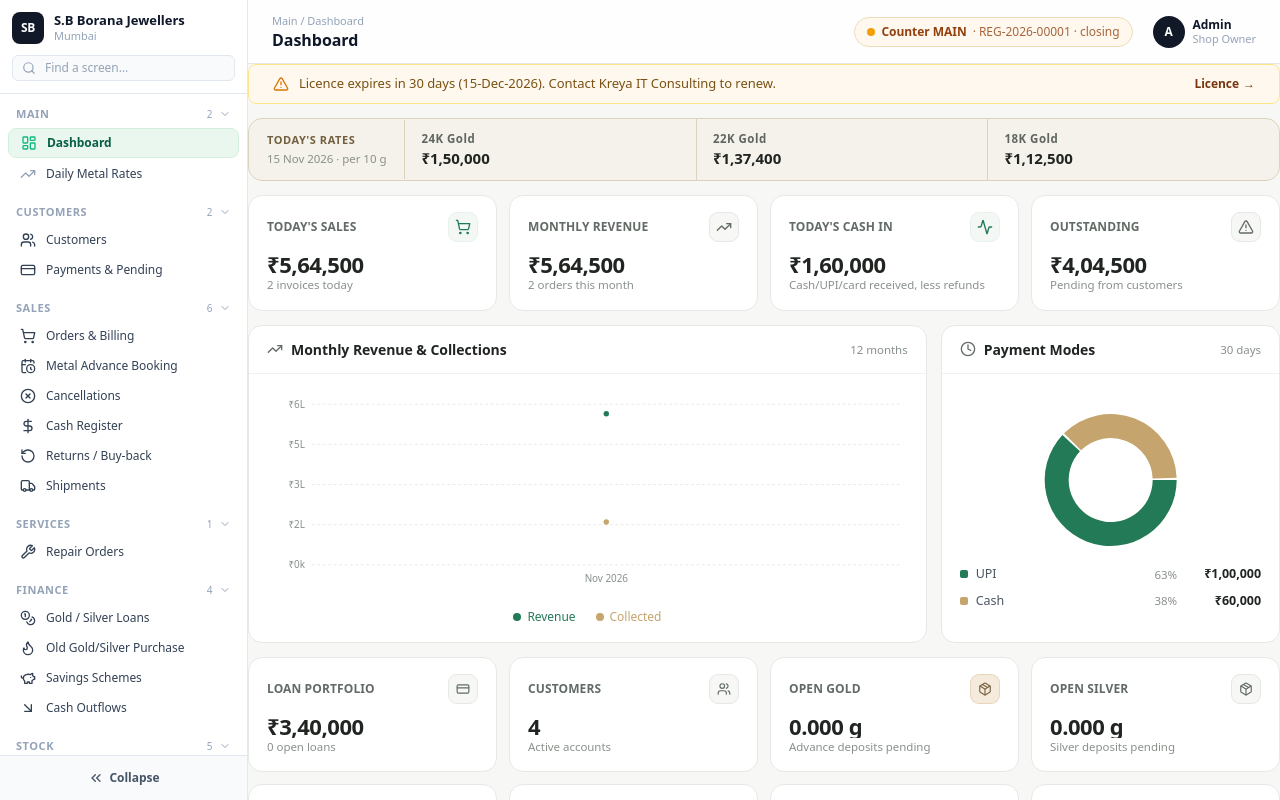
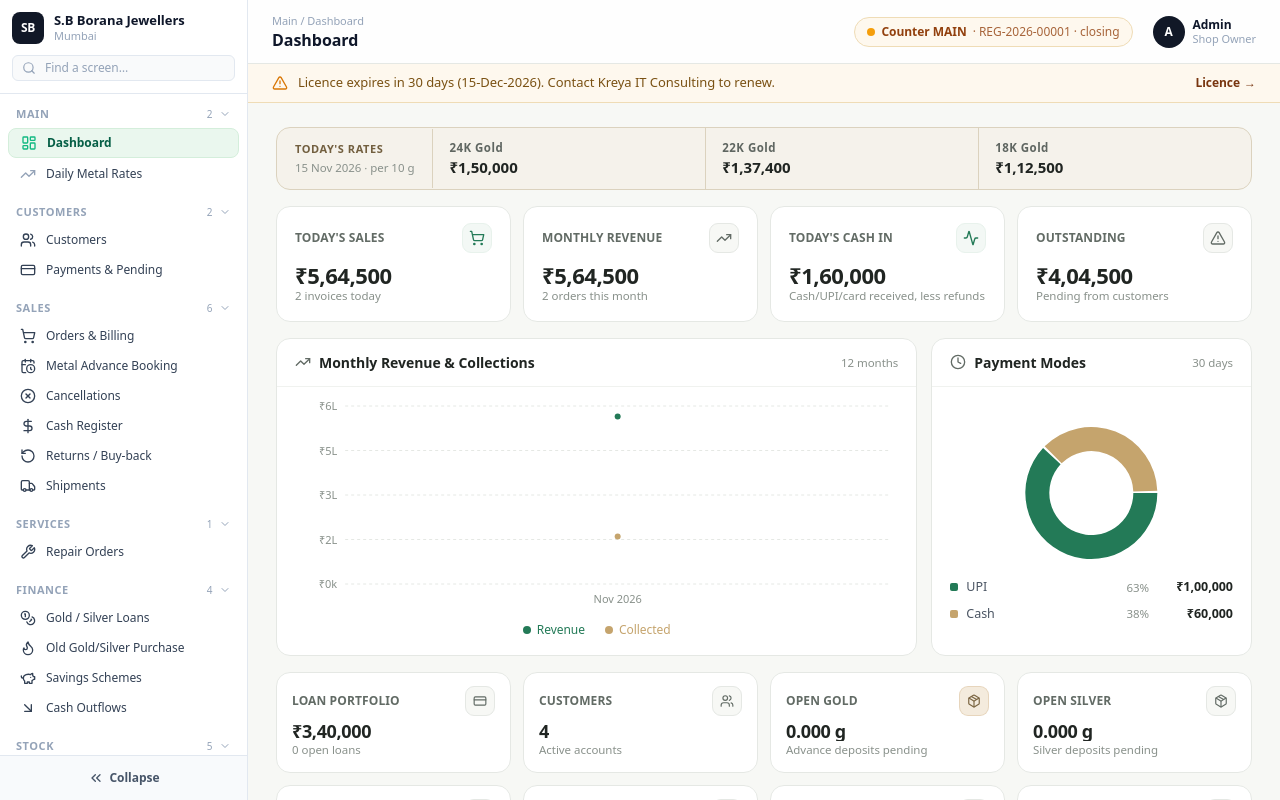
Before and after one commit to Sujalshah46/Kreya-Ai-studio, a React (Vite) app: page / in a window 1280 px wide. Built offline with nearby package versions, Linux system fonts and the light colour scheme.

Commit message:
Apply responsive dashboard spacing and chart dimensions

```diff
--- a/src/components/modules/DashboardView.tsx
+++ b/src/components/modules/DashboardView.tsx
@@ -124,7 +124,22 @@ export const DashboardView: React.FC<DashboardViewProps> = ({
   const tickUnit = highest >= 100000 ? 50000 : 1000;
   const step = Math.max(tickUnit, Math.ceil(highest / 4 / tickUnit) * tickUnit);
   const ticks = [0, 1, 2, 3, 4].map(index => index * step);
-  const chartX = (index: number) => chartMonths.length === 1 ? 376 : 50 + index * 652 / (chartMonths.length - 1);
+  const plotRef = React.useRef<HTMLDivElement>(null);
+  const [plotWidth, setPlotWidth] = React.useState(453);
+  React.useLayoutEffect(() => {
+    const element = plotRef.current;
+    if (!element) return;
+    const measure = () => setPlotWidth(Math.max(72, element.clientWidth));
+    const observer = new ResizeObserver(measure);
+    measure();
+    observer.observe(element);
+    return () => observer.disconnect();
+  }, []);
+  const plotRight = plotWidth - 8;
+  const chartCenter = (50 + plotRight) / 2;
+  const chartX = (index: number) => chartMonths.length === 1
+    ? chartCenter
+    : 50 + index * (plotRight - 50) / (chartMonths.length - 1);
   const chartY = (amount: number) => 183 - amount / (4 * step) * 178;
   const totalPaymentSum = [...paymentModes.values()].reduce((sum, amount) => sum + amount, 0);
   let angle = 0;
@@ -174,10 +189,10 @@ export const DashboardView: React.FC<DashboardViewProps> = ({
   ];
 
   return (
-    <div className="flex flex-col gap-[14px]">
+    <>
 
       {/* 1. Licence Expiration Warning Banner Matching Screenshot */}
-      <div className="license-banner rounded-lg" style={{ background: '#fef8ee', borderColor: '#fde68a', borderWidth: 1 }}>
+      <div className="license-banner" role="status" style={{ background: '#fef8ee' }}>
         <AlertTriangle className="w-4 h-4 text-amber-600 shrink-0" />
         <span className="flex-1">Licence expires in 30 days (15-Dec-2026). Contact Kreya IT Consulting to renew.</span>
         <button
@@ -189,6 +204,7 @@ export const DashboardView: React.FC<DashboardViewProps> = ({
         </button>
       </div>
 
+      <div className="page dash">
       {/* 2. TODAY'S RATES Strip Matching Original Software */}
       <div
         className="dash-rates"
@@ -261,7 +277,7 @@ export const DashboardView: React.FC<DashboardViewProps> = ({
         {/* TODAY'S SALES */}
         <div className="kpi-card" onClick={() => onNavigate('orders')} style={{ cursor: 'pointer' }}>
           <div className="kpi-top">
-            <span className="kpi-label">TODAY'S SALES</span>
+            <span className="kpi-label">Today's Sales</span>
             <div className="kpi-ico good">
               <ShoppingCart className="w-4 h-4" />
             </div>
@@ -275,7 +291,7 @@ export const DashboardView: React.FC<DashboardViewProps> = ({
         {/* MONTHLY REVENUE */}
         <div className="kpi-card" onClick={() => onNavigate('orders')} style={{ cursor: 'pointer' }}>
           <div className="kpi-top">
-            <span className="kpi-label">MONTHLY REVENUE</span>
+            <span className="kpi-label">Monthly Revenue</span>
             <div className="kpi-ico">
               <TrendingUp className="w-4 h-4" />
             </div>
@@ -289,7 +305,7 @@ export const DashboardView: React.FC<DashboardViewProps> = ({
         {/* TODAY'S CASH IN */}
         <div className="kpi-card" onClick={() => onNavigate('payments')} style={{ cursor: 'pointer' }}>
           <div className="kpi-top">
-            <span className="kpi-label">TODAY'S CASH IN</span>
+            <span className="kpi-label">Today's Cash In</span>
             <div className="kpi-ico good">
               <Activity className="w-4 h-4" />
             </div>
@@ -303,7 +319,7 @@ export const DashboardView: React.FC<DashboardViewProps> = ({
         {/* OUTSTANDING */}
         <div className="kpi-card" onClick={() => onNavigate('payments')} style={{ cursor: 'pointer' }}>
           <div className="kpi-top">
-            <span className="kpi-label">OUTSTANDING</span>
+            <span className="kpi-label">Outstanding</span>
             <div className="kpi-ico">
               <AlertTriangle className="w-4 h-4" />
             </div>
@@ -318,11 +334,6 @@ export const DashboardView: React.FC<DashboardViewProps> = ({
       {/* 4. Middle Row: Monthly Revenue & Payment Modes Charts */}
       <div
         className="dash-row"
-        style={{
-          display: 'grid',
-          gridTemplateColumns: '2fr 1fr',
-          gap: '14px'
-        }}
       >
         {/* Monthly Revenue & Collections Panel with Real Area Chart */}
         <section
@@ -354,12 +365,12 @@ export const DashboardView: React.FC<DashboardViewProps> = ({
           </div>
 
           <div className="dash-panel-body" style={{ padding: '14px 18px', flex: 1 }}>
-            <div className="recharts-responsive-container" style={{ width: '100%', height: '240px', minWidth: 0, position: 'relative' }}>
+            <div ref={plotRef} className="recharts-responsive-container" style={{ width: '100%', height: '240px', minWidth: 0, position: 'relative' }}>
               <svg
                 className="recharts-surface"
                 width="100%"
                 height="100%"
-                viewBox="0 0 710 240"
+                viewBox={`0 0 ${plotWidth} 240`}
                 style={{ width: '100%', height: '100%', overflow: 'visible' }}
               >
                 <defs>
@@ -375,7 +386,7 @@ export const DashboardView: React.FC<DashboardViewProps> = ({
 
                 {ticks.map(value => (
                   <g key={value}>
-                    <line strokeDasharray="3 3" stroke="#e5e8e4" x1="50" y1={chartY(value)} x2="702" y2={chartY(value)} />
+                    <line strokeDasharray="3 3" stroke="#e5e8e4" x1="50" y1={chartY(value)} x2={plotRight} y2={chartY(value)} />
                     <text fontSize="11" x="42" y={chartY(value) + 4} textAnchor="end" fill="#89918b">{chartTick(value, step)}</text>
                   </g>
                 ))}
@@ -409,7 +420,7 @@ export const DashboardView: React.FC<DashboardViewProps> = ({
                   );
                 })}
                 {chartMonths.length === 0 && (
-                  <text x="376" y="100" textAnchor="middle" fill="#89918b">No revenue or collections in this period.</text>
+                  <text x={chartCenter} y="100" textAnchor="middle" fill="#89918b">No revenue or collections in this period.</text>
                 )}
               </svg>
 
@@ -511,9 +522,9 @@ export const DashboardView: React.FC<DashboardViewProps> = ({
       {/* 5. 8 Operational Metric Boxes (.dash-kpis.small) */}
       <div className="dash-kpis small">
         {/* LOAN PORTFOLIO */}
-        <div className="kpi-card" onClick={() => onNavigate('loans')} style={{ cursor: 'pointer' }}>
+        <div className="kpi-card small" onClick={() => onNavigate('loans')} style={{ cursor: 'pointer' }}>
           <div className="kpi-top">
-            <span className="kpi-label">LOAN PORTFOLIO</span>
+            <span className="kpi-label">Loan Portfolio</span>
             <div className="kpi-ico">
               <CreditCard className="w-3.5 h-3.5" />
             </div>
@@ -525,9 +536,9 @@ export const DashboardView: React.FC<DashboardViewProps> = ({
         </div>
 
         {/* CUSTOMERS */}
-        <div className="kpi-card" onClick={() => onNavigate('customers')} style={{ cursor: 'pointer' }}>
+        <div className="kpi-card small" onClick={() => onNavigate('customers')} style={{ cursor: 'pointer' }}>
           <div className="kpi-top">
-            <span className="kpi-label">CUSTOMERS</span>
+            <span className="kpi-label">Customers</span>
             <div className="kpi-ico">
               <Users className="w-3.5 h-3.5" />
             </div>
@@ -539,9 +550,9 @@ export const DashboardView: React.FC<DashboardViewProps> = ({
         </div>
 
         {/* OPEN GOLD */}
-        <div className="kpi-card" onClick={() => onNavigate('metal-stock')} style={{ cursor: 'pointer' }}>
+        <div className="kpi-card small" onClick={() => onNavigate('metal-stock')} style={{ cursor: 'pointer' }}>
           <div className="kpi-top">
-            <span className="kpi-label">OPEN GOLD</span>
+            <span className="kpi-label">Open Gold</span>
             <div className="kpi-ico gold">
               <Package className="w-3.5 h-3.5" />
             </div>
@@ -553,9 +564,9 @@ export const DashboardView: React.FC<DashboardViewProps> = ({
         </div>
 
         {/* OPEN SILVER */}
-        <div className="kpi-card" onClick={() => onNavigate('metal-stock')} style={{ cursor: 'pointer' }}>
+        <div className="kpi-card small" onClick={() => onNavigate('metal-stock')} style={{ cursor: 'pointer' }}>
           <div className="kpi-top">
-            <span className="kpi-label">OPEN SILVER</span>
+            <span className="kpi-label">Open Silver</span>
             <div className="kpi-ico">
               <Package className="w-3.5 h-3.5" />
             </div>
@@ -567,9 +578,9 @@ export const DashboardView: React.FC<DashboardViewProps> = ({
         </div>
 
         {/* PENDING DELIVERY */}
-        <div className="kpi-card" onClick={() => onNavigate('orders')} style={{ cursor: 'pointer' }}>
+        <div className="kpi-card small" onClick={() => onNavigate('orders')} style={{ cursor: 'pointer' }}>
           <div className="kpi-top">
-            <span className="kpi-label">PENDING DELIVERY</span>
+            <span className="kpi-label">Pending Delivery</span>
             <div className="kpi-ico">
               <Clock className="w-3.5 h-3.5" />
             </div>
@@ -581,9 +592,9 @@ export const DashboardView: React.FC<DashboardViewProps> = ({
         </div>
 
         {/* PENDING REPAIRS */}
-        <div className="kpi-card" onClick={() => onNavigate('repairs')} style={{ cursor: 'pointer' }}>
+        <div className="kpi-card small" onClick={() => onNavigate('repairs')} style={{ cursor: 'pointer' }}>
           <div className="kpi-top">
-            <span className="kpi-label">PENDING REPAIRS</span>
+            <span className="kpi-label">Pending Repairs</span>
             <div className="kpi-ico">
               <Wrench className="w-3.5 h-3.5" />
             </div>
@@ -595,9 +606,9 @@ export const DashboardView: React.FC<DashboardViewProps> = ({
         </div>
 
         {/* OPEN BOOKINGS */}
-        <div className="kpi-card" onClick={() => onNavigate('metal-booking')} style={{ cursor: 'pointer' }}>
+        <div className="kpi-card small" onClick={() => onNavigate('metal-booking')} style={{ cursor: 'pointer' }}>
           <div className="kpi-top">
-            <span className="kpi-label">OPEN BOOKINGS</span>
+            <span className="kpi-label">Open Bookings</span>
             <div className="kpi-ico">
               <Calendar className="w-3.5 h-3.5" />
             </div>
@@ -609,9 +620,9 @@ export const DashboardView: React.FC<DashboardViewProps> = ({
         </div>
 
         {/* INVENTORY ITEMS */}
-        <div className="kpi-card" onClick={() => onNavigate('inventory')} style={{ cursor: 'pointer' }}>
+        <div className="kpi-card small" onClick={() => onNavigate('inventory')} style={{ cursor: 'pointer' }}>
           <div className="kpi-top">
-            <span className="kpi-label">INVENTORY ITEMS</span>
+            <span className="kpi-label">Inventory Items</span>
             <div className="kpi-ico">
               <Package className="w-3.5 h-3.5" />
             </div>
@@ -626,11 +637,6 @@ export const DashboardView: React.FC<DashboardViewProps> = ({
       {/* 6. 3 Bottom Cards (.dash-row.even) */}
       <div
         className="dash-row even"
-        style={{
-          display: 'grid',
-          gridTemplateColumns: '1fr 1fr 1fr',
-          gap: '14px'
-        }}
       >
         {/* Top 10 Customers Panel */}
         <section
@@ -840,6 +846,7 @@ export const DashboardView: React.FC<DashboardViewProps> = ({
         </section>
       </div>
 
-    </div>
+      </div>
+    </>
   );
 };
```
